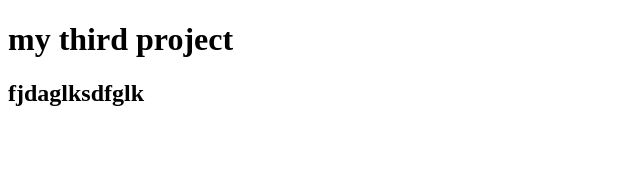
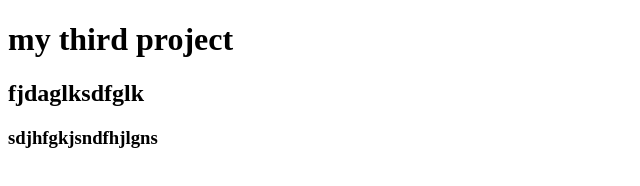
Before and after one commit to alamin-hosain/my-third-site, a plain HTML site: page index.html in a window 1280 px wide. Shown: the whole page, without its empty margins (0-640 px from the left). Drawn offline with Linux system fonts and the light colour scheme.

Commit message:
third project

```diff
--- a/index.html
+++ b/index.html
@@ -9,5 +9,6 @@
 <body>
     <h1>my third project</h1>
     <h2>fjdaglksdfglk</h2>
+    <h3>sdjhfgkjsndfhjlgns</h3>
 </body>
 </html>
```
